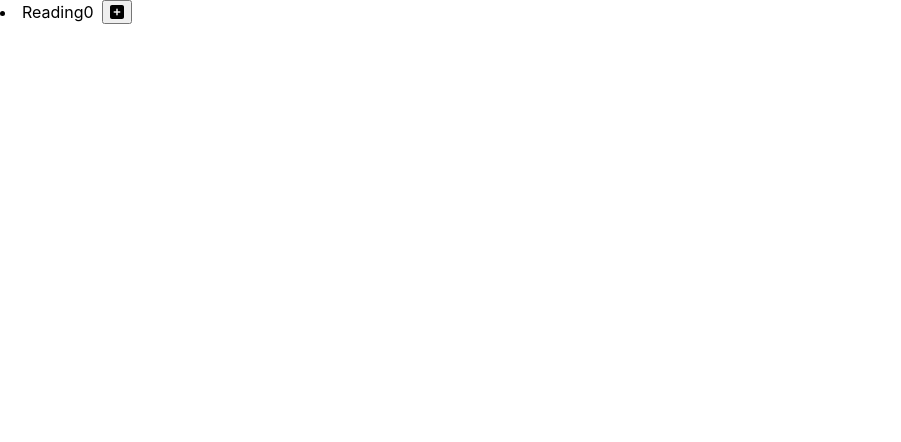
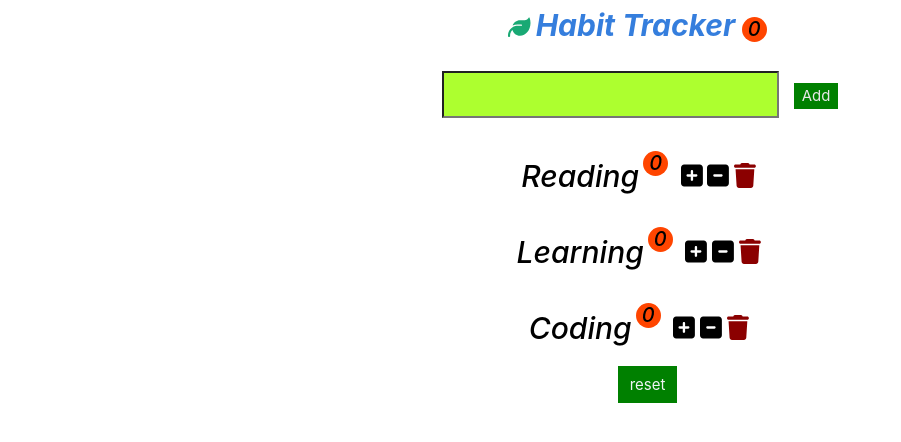
Before and after one commit to letz0703/habit, a React (Create React App) app: page / in a window 1280 px wide. Shown: the top 442 px of the page, without its empty margins (0-901 px from the left). Built offline with nearby package versions, Linux system fonts and the light colour scheme.

Commit message:
yarn add -D eslint-plugin-react-hooks

```diff
--- a/package.json
+++ b/package.json
@@ -35,5 +35,8 @@
       "last 1 firefox version",
       "last 1 safari version"
     ]
+  },
+  "devDependencies": {
+    "eslint-plugin-react-hooks": "^4.5.0"
   }
 }
--- a/src/app.jsx
+++ b/src/app.jsx
@@ -58,7 +58,7 @@ export default class App extends Component {
 	};
 
 	render() {
-		console.log('habits');
+		// console.log('habits');
 		return (
 			<>
 				<Navbar
--- a/src/index.js
+++ b/src/index.js
@@ -1,14 +1,14 @@
 import React from 'react';
 import ReactDOM from 'react-dom/client';
 import './index.css';
-// import App from './app';
+import App from './app';
 import '@fortawesome/fontawesome-free/js/all.js';
-import SimpleHabit from './components/simpleHabit';
+// import SimpleHabit from './components/simpleHabit';
 
 const root = ReactDOM.createRoot(document.getElementById('root'));
 root.render(
 	<React.StrictMode>
-		{/* <App /> */}
-		<SimpleHabit />
+		<App />
+		{/* <SimpleHabit /> */}
 	</React.StrictMode>
 );
```
Also changed, not shown: 1 other file (tests, documents, lock files or other folders).
